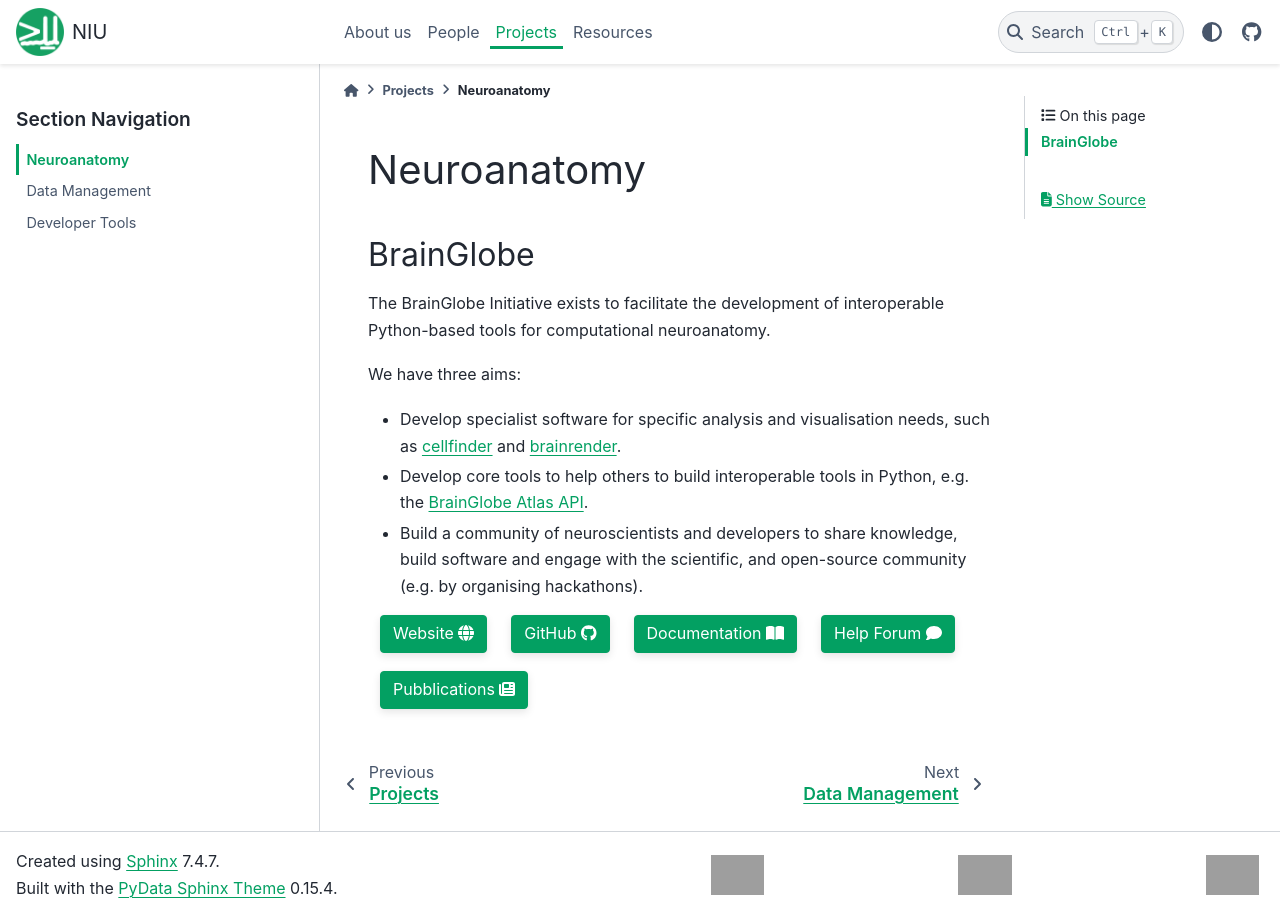
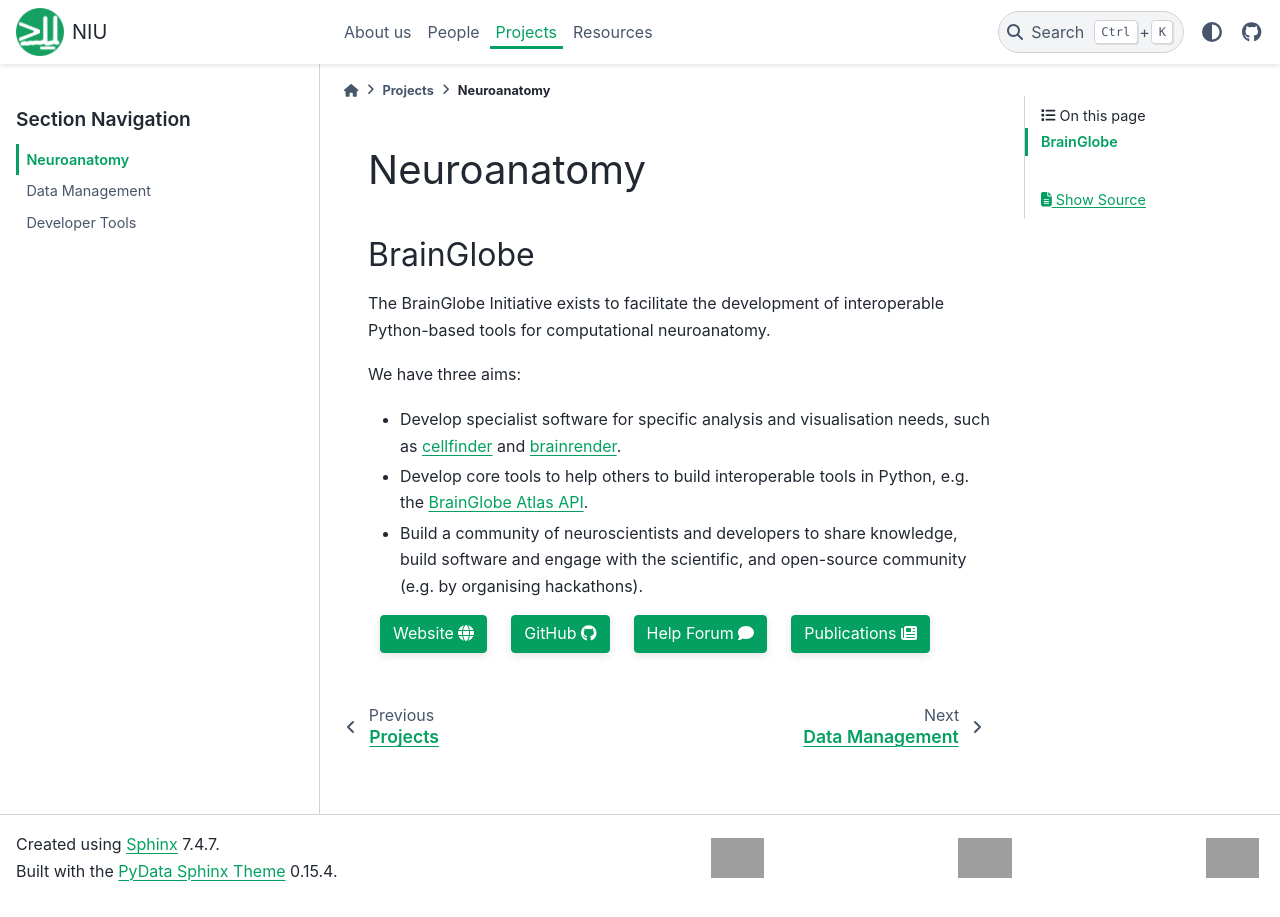
Before and after one commit to neuroinformatics-unit/neuroinformatics-unit.github.io, a Sphinx documentation site: the page built from docs/source/projects/neuroanatomy.md, in a window 1280 px wide. Built offline with Sphinx 7.4.7 and the PyData theme 0.15.4, drawn with Linux system fonts in a browser that asks for light colours; grey boxes are pictures that could not be loaded.

Commit message:
Update brainglobe links

```diff
--- a/docs/source/projects/neuroanatomy.md
+++ b/docs/source/projects/neuroanatomy.md
@@ -37,17 +37,6 @@
         </div>
         <div class="sd-col sd-d-flex-column sd-col-auto sd-col-xs-auto sd-col-sm-auto sd-col-md-auto sd-col-lg-auto docutils">
             <p class="sd-text-left">
-                <a class="sd-sphinx-override sd-btn sd-text-wrap sd-btn-primary sd-shadow-sm reference external" href="https://docs.brainglobe.info/" target="_blank">
-                    <span>
-                        Documentation
-                        <span class="fa fa-book-open">
-                        </span>
-                    </span>
-                </a>
-            </p>
-        </div>
-        <div class="sd-col sd-d-flex-column sd-col-auto sd-col-xs-auto sd-col-sm-auto sd-col-md-auto sd-col-lg-auto docutils">
-            <p class="sd-text-left">
                 <a class="sd-sphinx-override sd-btn sd-text-wrap sd-btn-primary sd-shadow-sm reference external" href="https://forum.image.sc/tag/brainglobe" target="_blank">
                     <span>
                         Help Forum
@@ -61,7 +50,7 @@
             <p class="sd-text-left">
                 <a class="sd-sphinx-override sd-btn sd-text-wrap sd-btn-primary sd-shadow-sm reference external" href="https://brainglobe.info/publications" target="_blank">
                     <span>
-                        Pubblications
+                        Publications
                         <span class="fa fa-newspaper">
                         </span>
                     </span>
```
